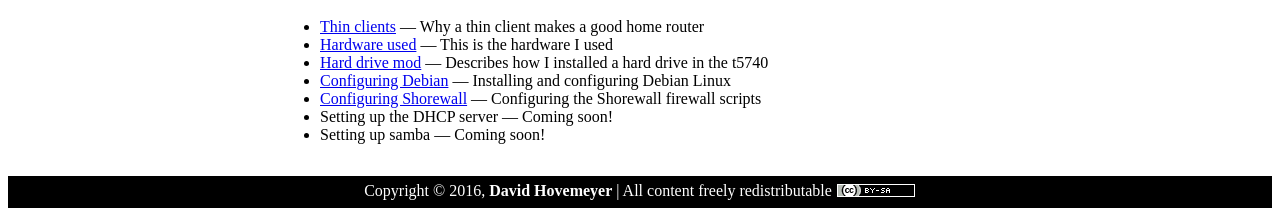
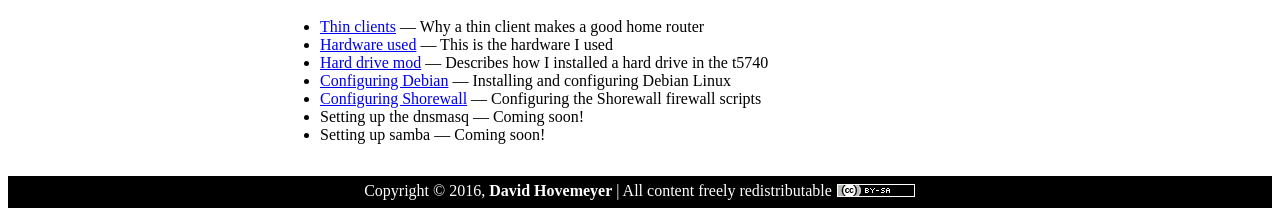
Before and after one commit to daveho/t5740router, a Jekyll site: the page built from index.md, in a window 1280 px wide. Shown: the part 698-911 px from the top of the page. Built offline with Jekyll 4.4.1, drawn with Linux system fonts in a browser that asks for light colours.

Commit message:
will want to use dnsmasq for DNS/DHCP

```diff
--- a/index.md
+++ b/index.md
@@ -28,7 +28,7 @@ This website describes my project to set up an HP t5740 thin client as a home ro
 * [Hard drive mod](hdmod.html) &mdash; Describes how I installed a hard drive in the t5740
 * [Configuring Debian](debian.html) &mdash; Installing and configuring Debian Linux
 * [Configuring Shorewall](shorewall.html) &mdash; Configuring the Shorewall firewall scripts
-* Setting up the DHCP server &mdash; Coming soon!
+* Setting up the dnsmasq &mdash; Coming soon!
 * Setting up samba &mdash; Coming soon!
 
 <!-- vim:set wrap: ­-->
```
